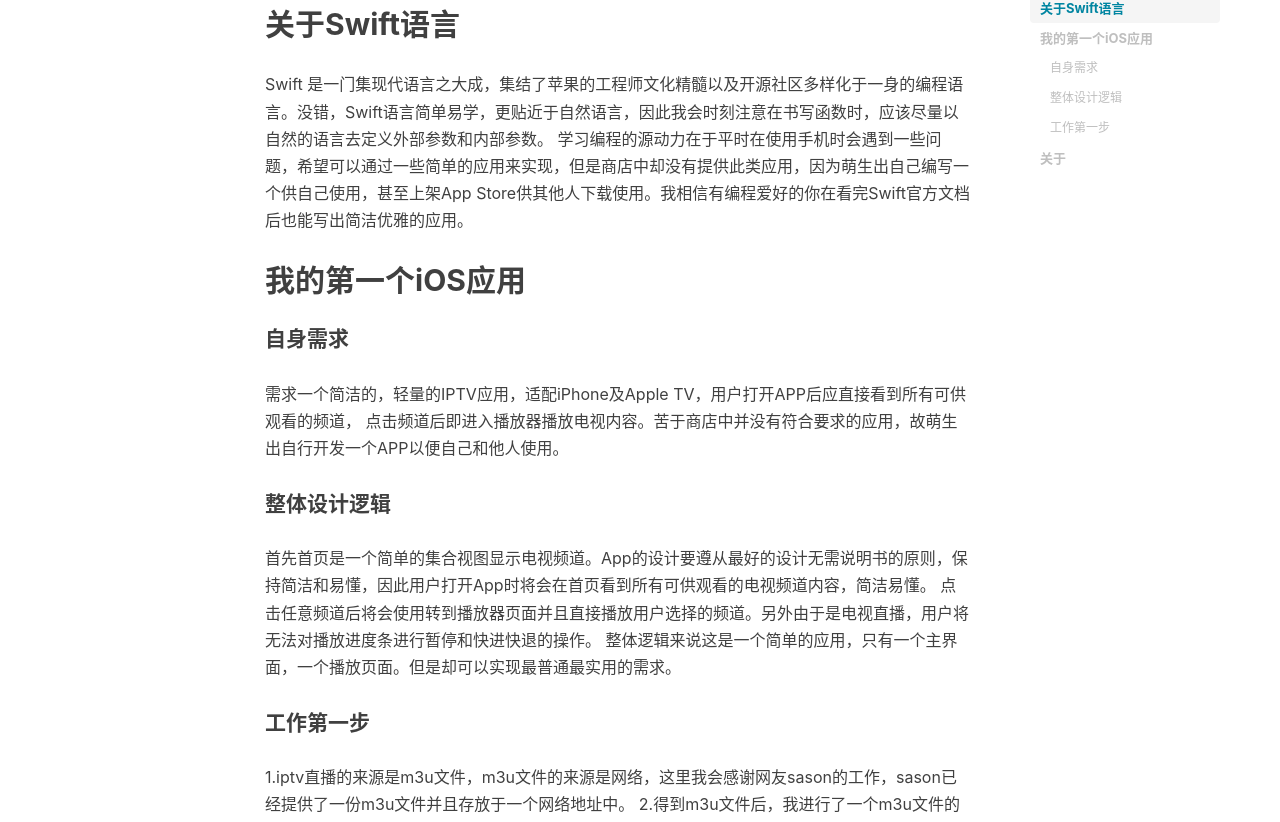
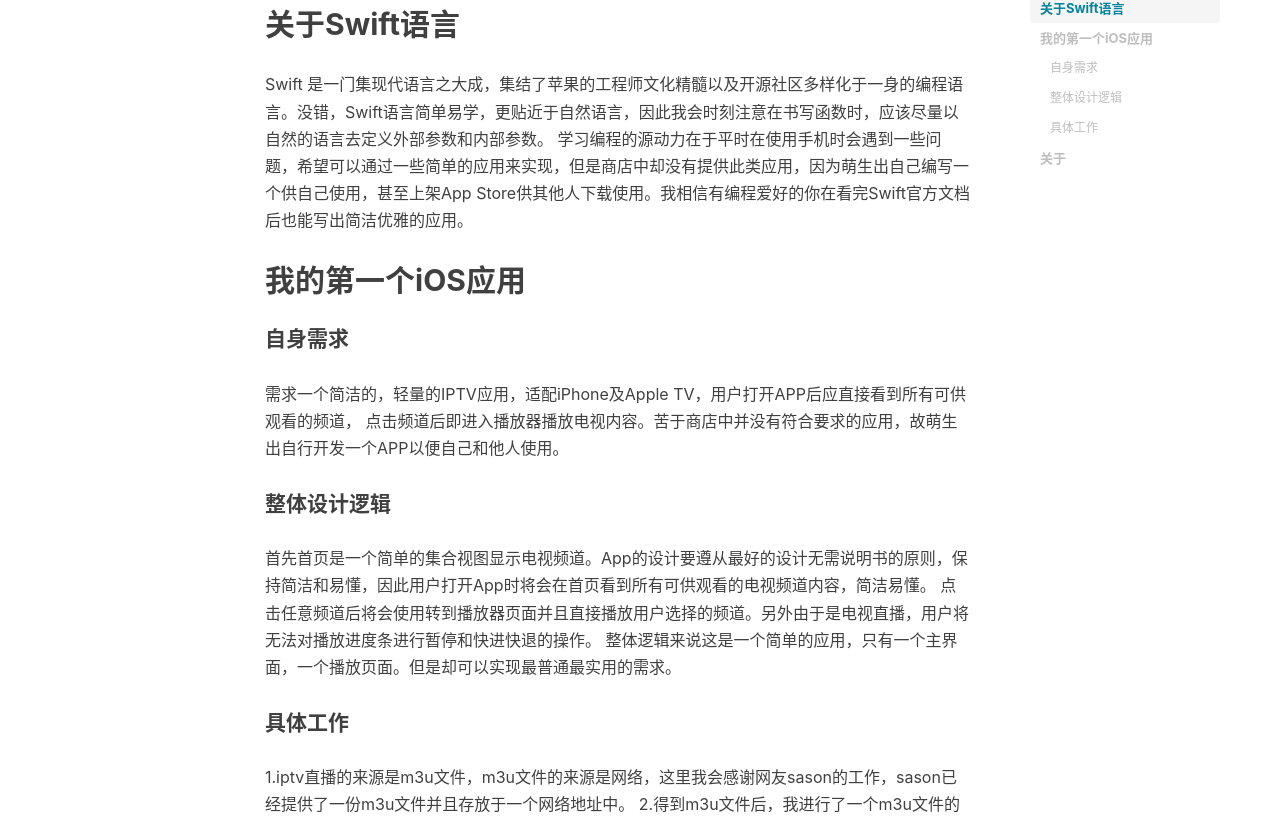
Before and after one commit to iamtaoli/iamtaoli.github.io, a Jekyll site: the page built from _posts/2020-06-06-我的第一个iPhone应用.md, in a window 1280 px wide and 1400 px high, scrolled down 490 px. Shown: the part 140-962 px from the top of the window. Built offline with Jekyll 4.4.1, drawn with Linux system fonts in a browser that asks for light colours; nearby versions of some CDN libraries; comment, search, counter and statistics services are not loaded.

Commit message:
Update 2020-06-06-我的第一个iPhone应用.md

````diff
--- a/_posts/2020-06-06-我的第一个iPhone应用.md
+++ b/_posts/2020-06-06-我的第一个iPhone应用.md
@@ -31,10 +31,10 @@
  整体逻辑来说这是一个简单的应用，只有一个主界面，一个播放页面。但是却可以实现最普通最实用的需求。
 
 
-#### 工作第一步
+#### 具体工作
 
-1.iptv直播的来源是m3u文件，m3u文件的来源是网络，这里我会感谢网友sason的工作，sason已经提供了一份m3u文件并且存放于一个网络地址中。
-2.得到m3u文件后，我进行了一个m3u文件的解析工作。我认为m3u的解析工作是本App的核心工作，在这里我使用方法getTheChannels() 来解析由URL网址提供的m3u文件，该方法将输出一个Channel类型的Array。每一个Channel类型都包含一个电视频道名称以及电视频道播放地址。该方法具体工作过程如下：
+  1.iptv直播的来源是m3u文件，m3u文件的来源是网络，这里我会感谢网友sason的工作，sason已经提供了一份m3u文件并且存放于一个网络地址中。
+  2.得到m3u文件后，我进行了一个m3u文件的解析工作。我认为m3u的解析工作是本App的核心工作，在这里我使用方法getTheChannels() 来解析由URL网址提供的m3u文件，该方法将输出一个Channel类型的Array。每一个Channel类型都包含一个电视频道名称以及电视频道播放地址。该方法具体工作过程如下：
 ```
 func getTheChannels(m3uURL url: URL) -> [Channel] {
     var channels = [Channel]()
@@ -60,9 +60,9 @@
     return channels
 }
 ```
-3.目前已经成功获取频道名称以及频道地址，可以构建下一步的界面视图。只需要在collect view cell中创建一个Label以显示频道名称。
-4.创建AVplayer Controller 供用户点击频道后的播放界面。这边需要做好一个转场工作，由collection view controller 转到AVPlaer controller，这边用的方法是prepare方法。
-5.......
+  3.目前已经成功获取频道名称以及频道地址，可以构建下一步的界面视图。只需要在collect view cell中创建一个Label以显示频道名称。
+  4.创建AVplayer Controller 供用户点击频道后的播放界面。这边需要做好一个转场工作，由collection view controller 转到AVPlaer controller，这边用的方法是prepare方法。
+  5.......
 
 ## 关于
 
````
